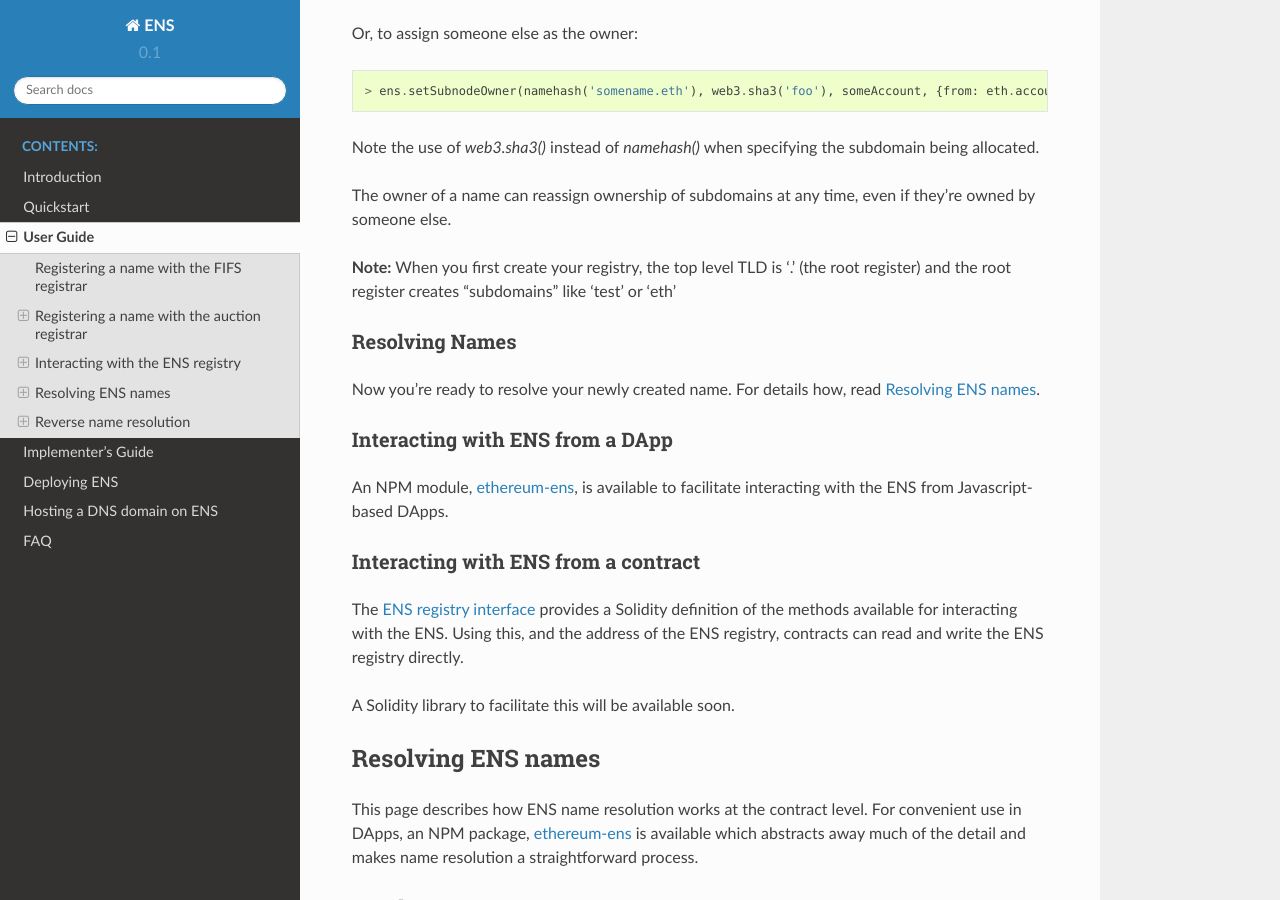
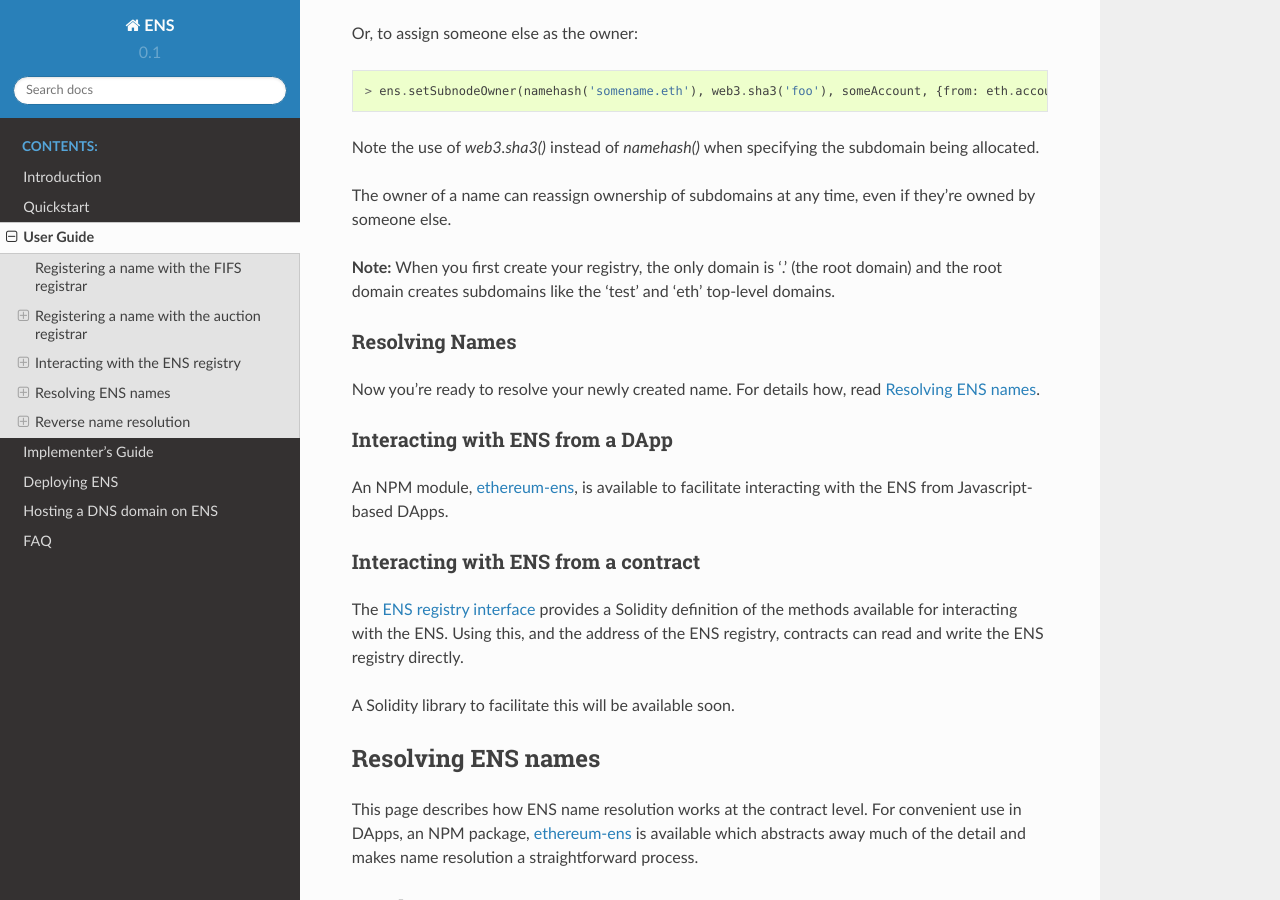
Before and after one commit to ensdomains/ens, a Sphinx documentation site: the page built from docs/userguide.rst, in a window 1280 px wide and 900 px high, scrolled down 7017 px. Built offline with Sphinx 7.4.7 and the Read the Docs theme 2.0.0, drawn with Linux system fonts in a browser that asks for light colours.

Commit message:
updated the language per Nick's suggestion

```diff
--- a/docs/userguide.rst
+++ b/docs/userguide.rst
@@ -284,7 +284,7 @@
 
 The owner of a name can reassign ownership of subdomains at any time, even if they're owned by someone else.
 
-**Note:** When you first create your registry, the top level TLD is '.' (the root register) and the root register creates "subdomains" like 'test' or 'eth'
+**Note:** When you first create your registry, the only domain is '.' (the root domain) and the root domain creates subdomains like the 'test' and 'eth' top-level domains.
 
 Resolving Names
 ---------------
```
